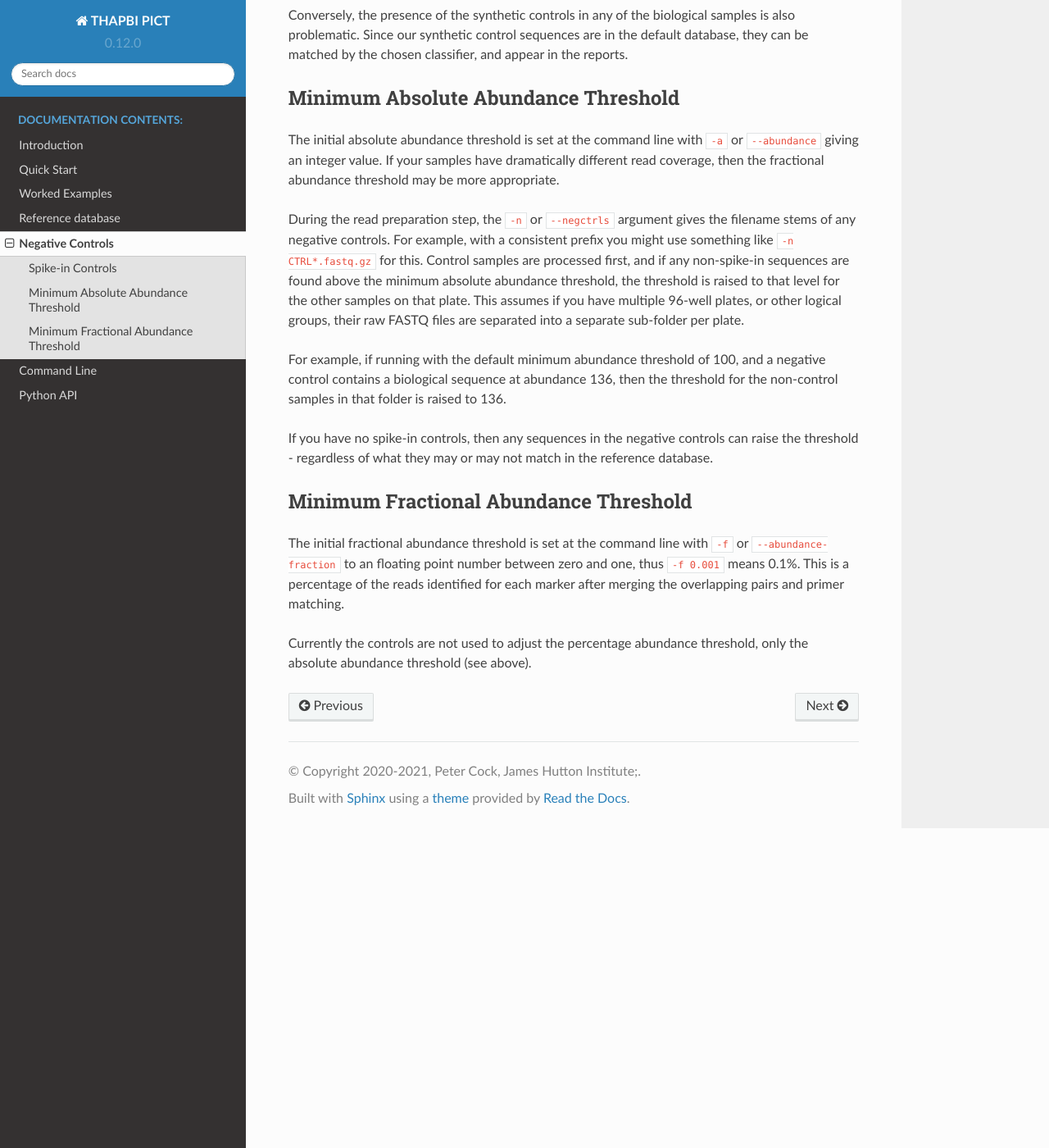
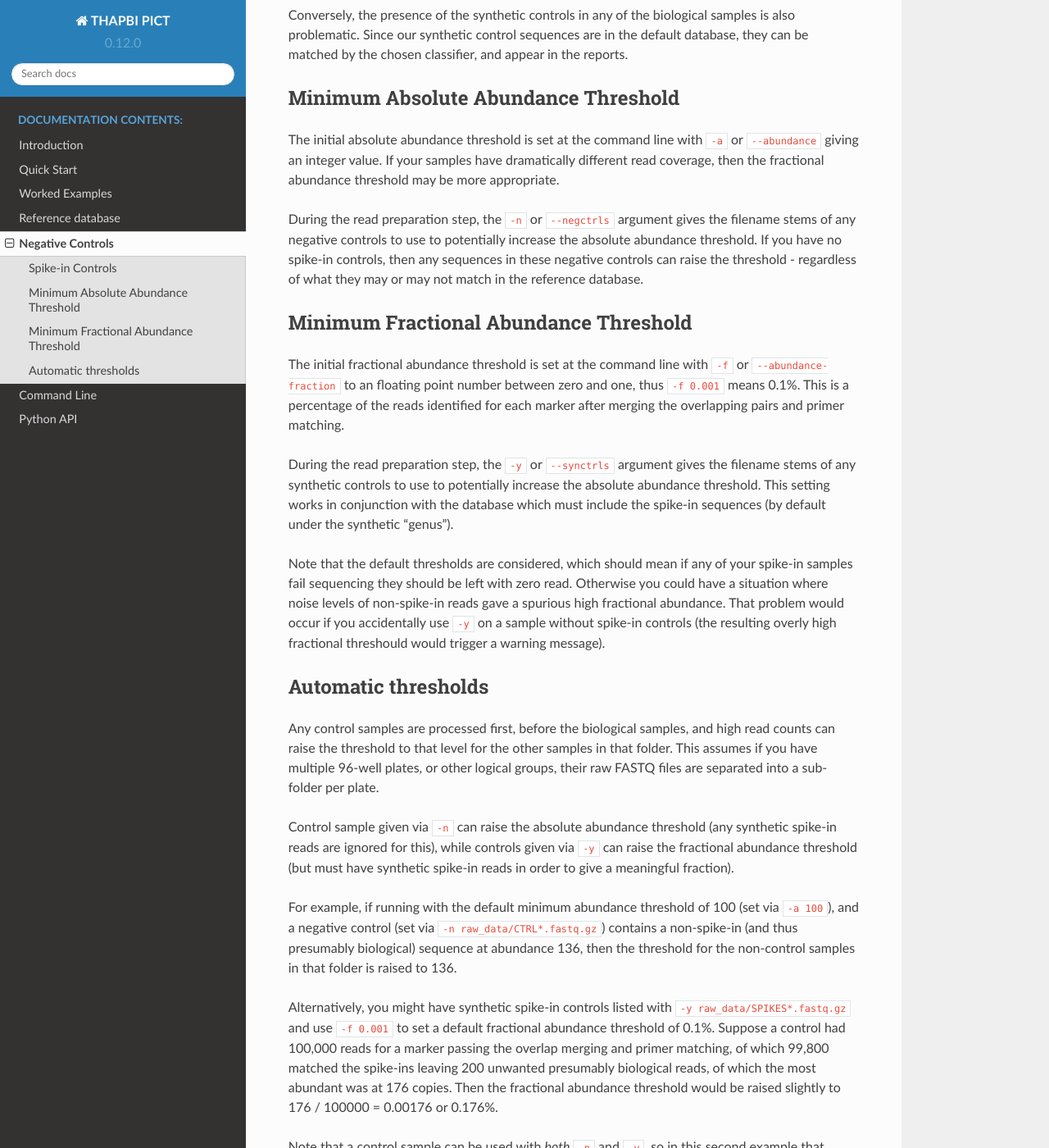
Before and after one commit to peterjc/thapbi-pict, a Sphinx documentation site: the page built from docs/negatives.rst, in a window 1280 px wide and 1400 px high, scrolled down 904 px. Shown: the whole window at 82% size. Built offline with Sphinx 7.4.7 and the Read the Docs theme 2.0.0, drawn with Linux system fonts in a browser that asks for light colours; pages that are not in the unit, such as notebooks, are missing from menus; some of the changed text lies outside the part shown.

Commit message:
Docs on negative/synthetic controls and threholds

```diff
--- a/docs/negatives.rst
+++ b/docs/negatives.rst
@@ -51,21 +51,10 @@ dramatically different read coverage, then the fractional abundance threshold
 may be more appropriate.
 
 During the read preparation step, the ``-n`` or ``--negctrls`` argument gives
-the filename stems of any negative controls. For example, with a consistent
-prefix you might use something like ``-n CTRL*.fastq.gz`` for this. Control
-samples are processed first, and if any non-spike-in sequences are found above
-the minimum absolute abundance threshold, the threshold is raised to that
-level for the other samples on that plate. This assumes if you have multiple
-96-well plates, or other logical groups, their raw FASTQ files are separated
-into a separate sub-folder per plate.
-
-For example, if running with the default minimum abundance threshold of 100,
-and a negative control contains a biological sequence at abundance 136, then
-the threshold for the non-control samples in that folder is raised to 136.
-
-If you have no spike-in controls, then any sequences in the negative controls
-can raise the threshold - regardless of what they may or may not match in the
-reference database.
+the filename stems of any negative controls to use to potentially increase
+the absolute abundance threshold. If you have no spike-in controls, then any
+sequences in these negative controls can raise the threshold - regardless of
+what they may or may not match in the reference database.
 
 Minimum Fractional Abundance Threshold
 --------------------------------------
@@ -76,5 +65,47 @@ and one, thus ``-f 0.001`` means 0.1%. This is a percentage of the reads
 identified for each marker after merging the overlapping pairs and primer
 matching.
 
-Currently the controls are not used to adjust the percentage abundance
-threshold, only the absolute abundance threshold (see above).
+During the read preparation step, the ``-y`` or ``--synctrls`` argument gives
+the filename stems of any synthetic controls to use to potentially increase
+the absolute abundance threshold. This setting works in conjunction with the
+database which must include the spike-in sequences (by default under the
+synthetic "genus").
+
+Note that the default thresholds are considered, which should mean if any of
+your spike-in samples fail sequencing they should be left with zero read.
+Otherwise you could have a situation where noise levels of non-spike-in reads
+gave a spurious high fractional abundance. That problem would occur if you
+accidentally use ``-y`` on a sample without spike-in controls (the resulting
+overly high fractional threshould would trigger a warning message).
+
+Automatic thresholds
+--------------------
+
+Any control samples are processed first, before the biological samples, and
+high read counts can raise the threshold to that level for the other samples
+in that folder. This assumes if you have multiple 96-well plates, or other
+logical groups, their raw FASTQ files are separated into a sub-folder per
+plate.
+
+Control sample given via ``-n`` can raise the absolute abundance threshold
+(any synthetic spike-in reads are ignored for this), while controls given via
+``-y`` can raise the fractional abundance threshold (but must have synthetic
+spike-in reads in order to give a meaningful fraction).
+
+For example, if running with the default minimum abundance threshold of 100
+(set via ``-a 100``), and a negative control (set via
+``-n raw_data/CTRL*.fastq.gz``) contains a non-spike-in (and thus presumably
+biological) sequence at abundance 136, then the threshold for the non-control
+samples in that folder is raised to 136.
+
+Alternatively, you might have synthetic spike-in controls listed with
+``-y raw_data/SPIKES*.fastq.gz`` and use ``-f 0.001`` to set a default
+fractional abundance threshold of 0.1%. Suppose a control had 100,000 reads
+for a marker passing the overlap merging and primer matching, of which 99,800
+matched the spike-ins leaving 200 unwanted presumably biological reads, of
+which the most abundant was at 176 copies. Then the fractional abundance
+threshold would be raised slightly to 176 / 100000 = 0.00176 or 0.176%.
+
+Note that a control sample can be used with *both* ``-n`` and ``-y``, so in
+this second example that would *also* raise the absolute abundance threshold
+to 176 reads.
```
Also changed, not shown: other parts of docs/negatives.rst (+2 -2 lines).
